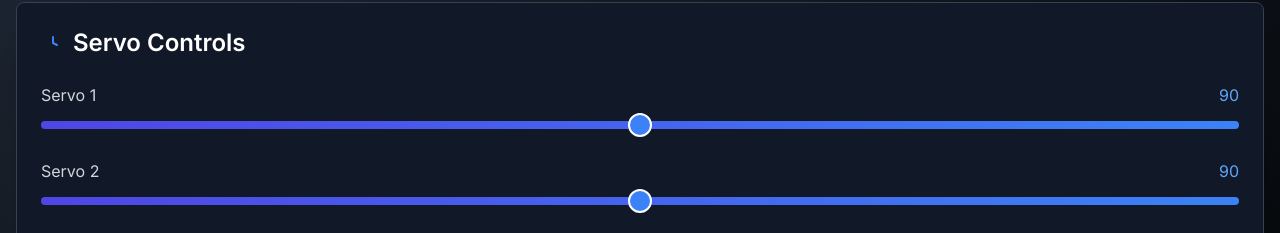
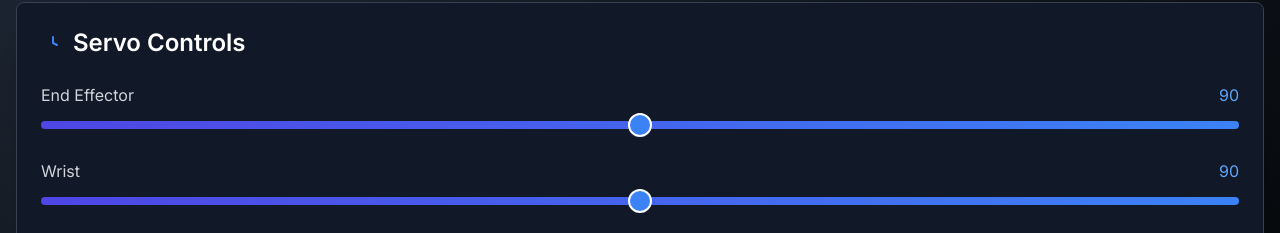
Before and after one commit to sh0un4k/Robotic-Arm, a plain HTML site: page index.html in a window 1280 px wide. Shown: the part 162-395 px from the top of the page. Drawn offline with nearby package versions, Linux system fonts and the light colour scheme; a script that the page names is missing.

Commit message:
Update index.html

```diff
--- a/index.html
+++ b/index.html
@@ -53,14 +53,14 @@
       <div class="space-y-6">
         <div>
           <div class="flex justify-between mb-1">
-            <label for="servo1" class="text-gray-300">Servo 1</label>
+            <label for="servo1" class="text-gray-300">End Effector</label>
             <span id="servo1-value" class="text-blue-400">90</span>
           </div>
           <input type="range" min="0" max="180" value="90" class="w-full" id="servo1">
         </div>
         <div>
           <div class="flex justify-between mb-1">
-            <label for="servo2" class="text-gray-300">Servo 2</label>
+            <label for="servo2" class="text-gray-300">Wrist</label>
             <span id="servo2-value" class="text-blue-400">90</span>
           </div>
           <input type="range" min="0" max="180" value="90" class="w-full" id="servo2">
```
